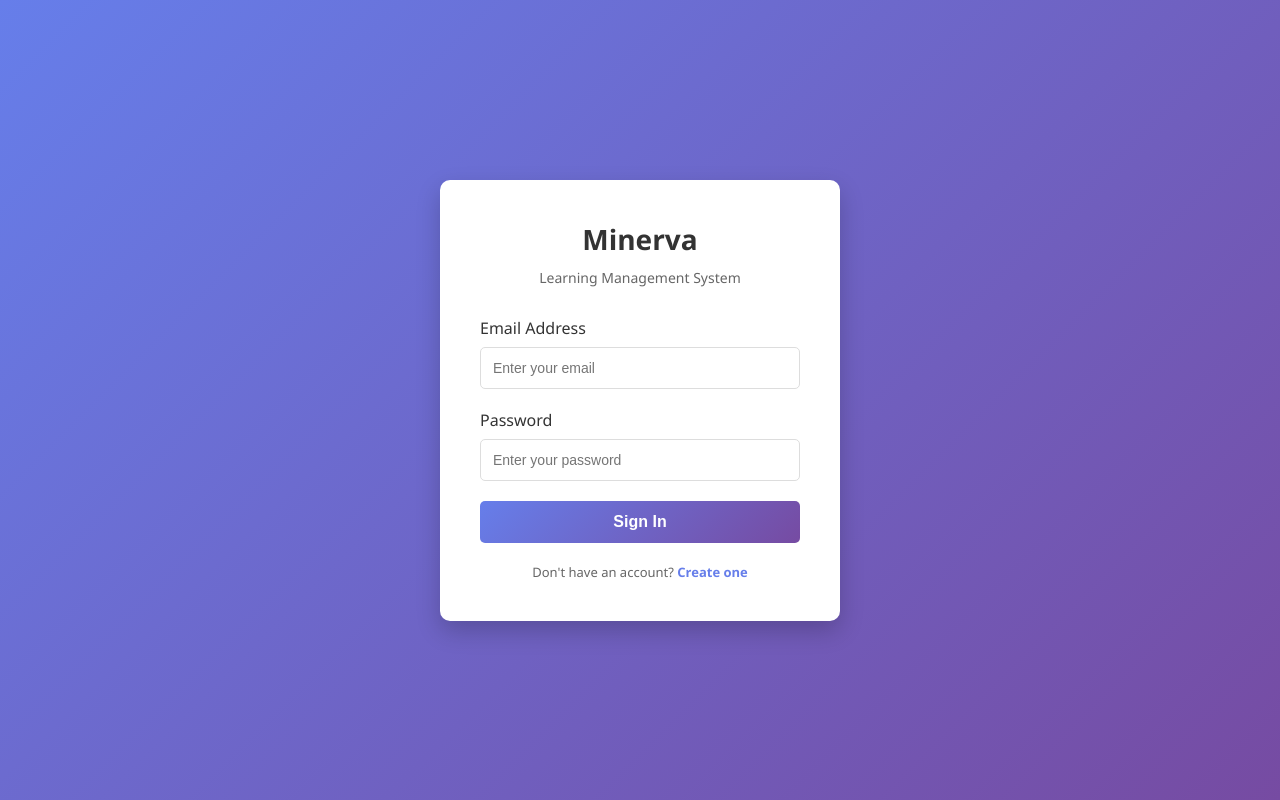
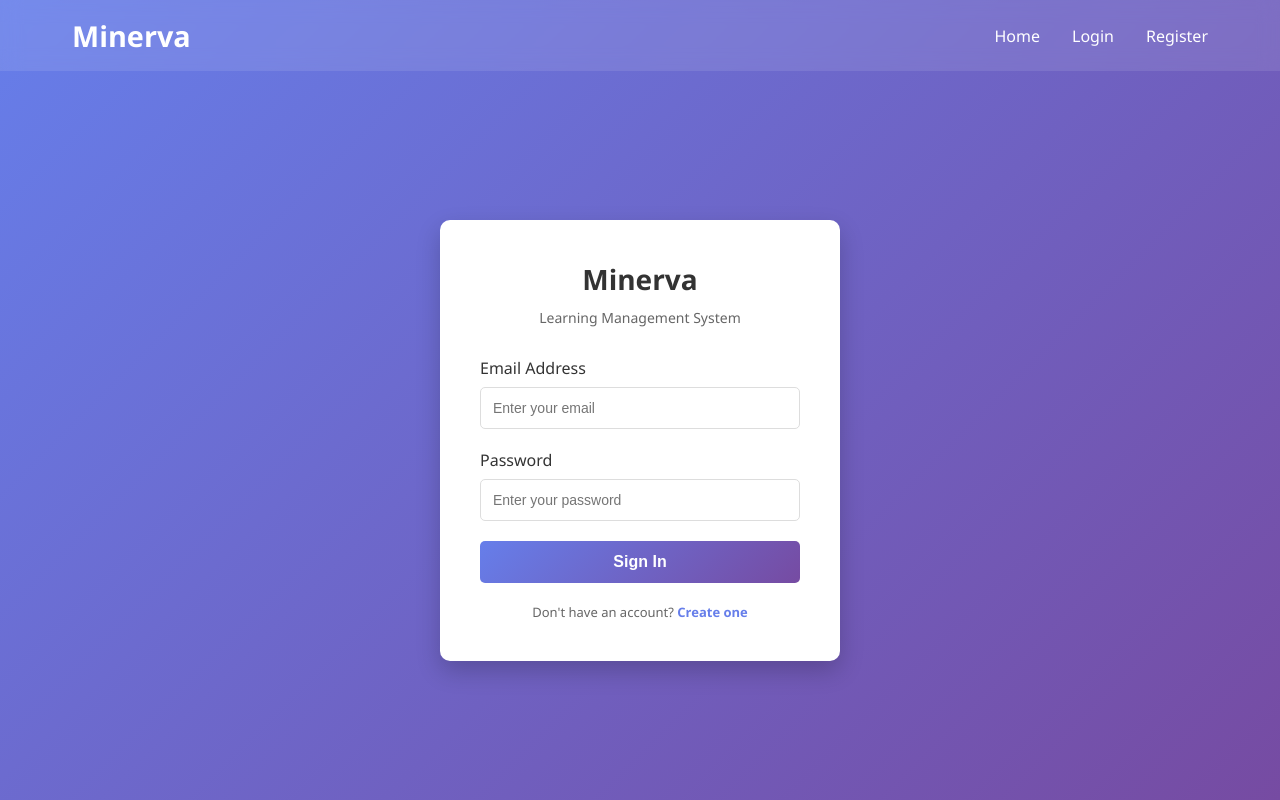
Before and after one commit to benbrahimredouane/brief_11--Minerva---School-Management-System, a PHP site: page /login.view.php in a window 1280 px wide. Run offline with PHP 8.4, Linux system fonts and the light colour scheme.

Commit message:
style: add nav bar in login view

```diff
--- a/app/views/login.view.php
+++ b/app/views/login.view.php
@@ -1,5 +1,6 @@
 <!DOCTYPE html>
 <html lang="en">
+
 <head>
     <meta charset="UTF-8">
     <meta name="viewport" content="width=device-width, initial-scale=1.0">
@@ -16,9 +17,53 @@
             background: linear-gradient(135deg, #667eea 0%, #764ba2 100%);
             min-height: 100vh;
             display: flex;
+            flex-direction: column;
             justify-content: center;
             align-items: center;
         }
+
+        header {
+            background: rgba(255, 255, 255, 0.1);
+            color: white;
+            padding: 1rem 0;
+            position: fixed;
+            top: 0;
+            left: 0;
+            right: 0;
+            backdrop-filter: blur(10px);
+            z-index: 100;
+        }
+
+        nav {
+            display: flex;
+            justify-content: space-between;
+            align-items: center;
+            max-width: 1200px;
+            margin: 0 auto;
+            padding: 0 2rem;
+        }
+
+        .logo {
+            font-size: 1.8rem;
+            font-weight: bold;
+        }
+
+        .nav-links {
+            display: flex;
+            gap: 2rem;
+        }
+
+        .nav-links a {
+            color: white;
+            text-decoration: none;
+            font-weight: 500;
+            transition: opacity 0.3s;
+        }
+
+        .nav-links a:hover {
+            opacity: 0.8;
+        }
+
 
         .login-container {
             background: white;
@@ -27,6 +72,7 @@
             box-shadow: 0 10px 25px rgba(0, 0, 0, 0.2);
             width: 100%;
             max-width: 400px;
+            margin-top: 80px;
         }
 
         .login-header {
@@ -65,7 +111,8 @@
             font-size: 14px;
             transition: border-color 0.3s;
         }
-       .error-message {
+
+        .error-message {
             background-color: #fee;
             color: #c33;
             padding: 12px;
@@ -119,38 +166,38 @@
         }
     </style>
 </head>
+
 <body>
+     <header>
+        <nav>
+            <div class="logo">Minerva</div>
+            <div class="nav-links">
+                <a href="/">Home</a>
+                <a href="/login">Login</a>
+                <a href="/register">Register</a>
+            </div>
+        </nav>
+    </header>
     <div class="login-container">
         <div class="login-header">
             <h1>Minerva</h1>
             <p>Learning Management System</p>
         </div>
 
-        <?php if (isset($error)): ?>
-            <div class="error-message show"><?php echo htmlspecialchars($error["username"]); ?></div>
+        <?php if (isset($_SESSION['error'])): ?>
+            <div class="error-message show"><?php echo htmlspecialchars($_SESSION['error']); ?></div>
+            <?php unset($_SESSION['error']); ?>
         <?php endif; ?>
 
-        <form method="POST" action="/auth/login">
+        <form method="POST" action="/login">
             <div class="form-group">
                 <label for="email">Email Address</label>
-                <input
-                    type="email"
-                    id="email"
-                    name="email"
-                    placeholder="Enter your email"
-                    required
-                >
+                <input type="email" id="email" name="email" placeholder="Enter your email" required>
             </div>
 
             <div class="form-group">
                 <label for="password">Password</label>
-                <input
-                    type="password"
-                    id="password"
-                    name="password"
-                    placeholder="Enter your password"
-                    required
-                >
+                <input type="password" id="password" name="password" placeholder="Enter your password" required>
             </div>
 
 
@@ -163,4 +210,5 @@
         </div>
     </div>
 </body>
+
 </html>
```
